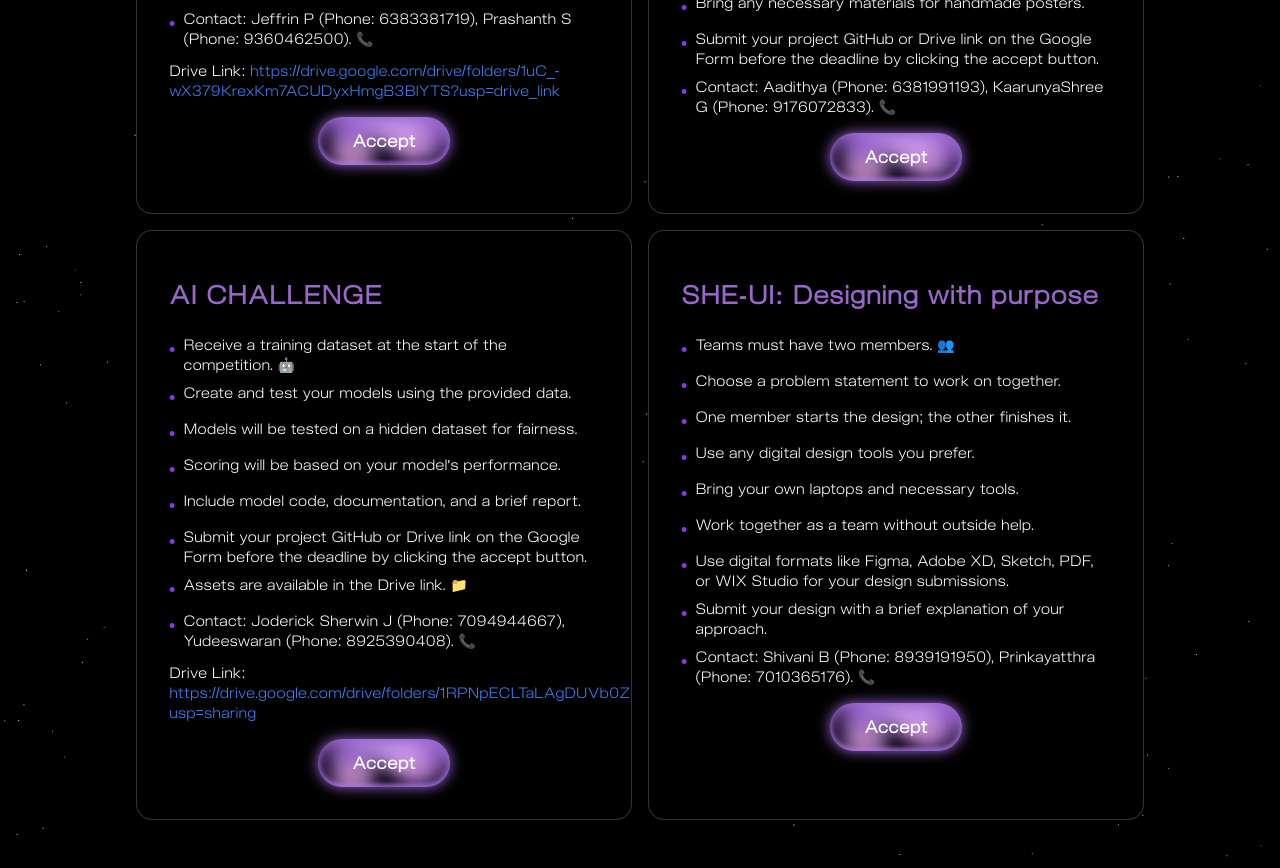
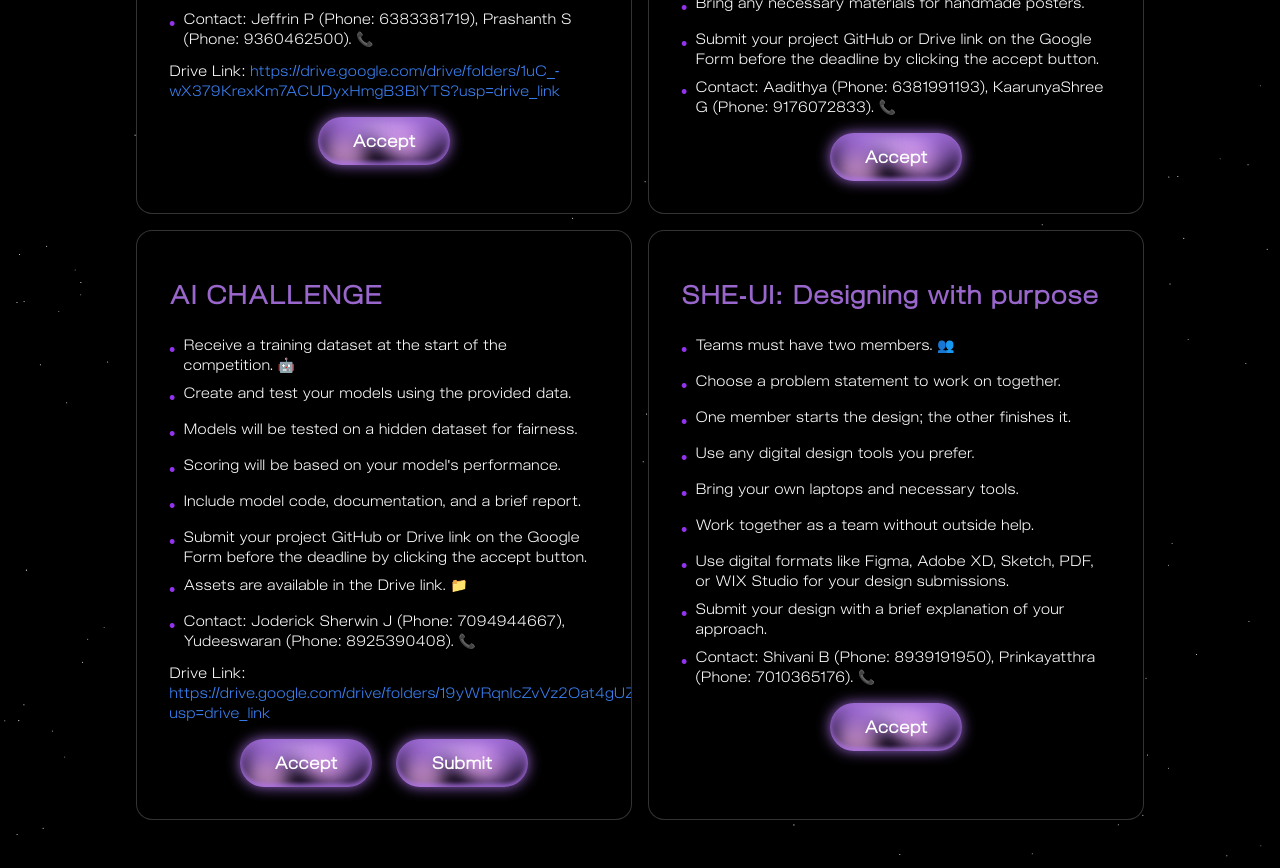
Before and after one commit to Prasanth-S7/intellexa, a Next.js app: page /guideline in a window 1280 px wide. Shown: the part 440-1308 px from the top of the page. Built offline with nearby package versions, Linux system fonts and the light colour scheme.

Commit message:
events link fix

```diff
--- a/src/components/guide.jsx
+++ b/src/components/guide.jsx
@@ -52,7 +52,7 @@ export const guidelines = [
             "Assets are available in the Drive link. 📁",
             "Contact: Joderick Sherwin J (Phone: 7094944667), Yudeeswaran (Phone: 8925390408). 📞"
         ],
-        "driveLink": "https://drive.google.com/drive/folders/1RPNpECLTaLAgDUVb0Zms6CtRJD8Ik8ZU?usp=sharing",
+        "driveLink": "https://drive.google.com/drive/folders/19yWRqnIcZvVz2Oat4gUZ6YFb3XgEppNL?usp=drive_link ",
         "registerLink": "https://forms.gle/eDFpAc52nk65SdPM8"
     },
     {
--- a/src/components/ui/card-hover-effect.jsx
+++ b/src/components/ui/card-hover-effect.jsx
@@ -91,7 +91,7 @@ export const HoverEffect = ({ items, className, isGuidelinePage }) => {
                                     )}
                                 </div>
                                 {item.registerLink && (
-                                    <div className="flex justify-center mt-4">
+                                    <div className="flex justify-center space-x-6 mt-4">
                                         <a
                                             href={item.registerLink}
                                             target="_blank"
@@ -99,6 +99,7 @@ export const HoverEffect = ({ items, className, isGuidelinePage }) => {
                                             className="uiverse"
                                         >
                                             <div className="wrapper flex items-center justify-center space-x-2 relative">
+                                                <div>
                                                     <span>Accept</span>
                                                     <div className="circle circle-12"></div>
                                                     <div className="circle circle-11"></div>
@@ -113,7 +114,35 @@ export const HoverEffect = ({ items, className, isGuidelinePage }) => {
                                                     <div className="circle circle-2"></div>
                                                     <div className="circle circle-1"></div>
                                                 </div>
+                                            </div>
                                         </a>
+                                        {item.title == "AI CHALLENGE" && (
+                                            <a
+                                                href="https://forms.gle/wWkLzMg4GZd63EDP9"
+                                                target="_blank"
+                                                rel="noopener noreferrer"
+                                                className="uiverse"
+                                            >
+                                                <div className="wrapper flex items-center justify-center space-x-2 relative">
+                                                    <div>
+                                                        <span>Submit</span>
+                                                        <div className="circle circle-12"></div>
+                                                        <div className="circle circle-11"></div>
+                                                        <div className="circle circle-10"></div>
+                                                        <div className="circle circle-9"></div>
+                                                        <div className="circle circle-8"></div>
+                                                        <div className="circle circle-7"></div>
+                                                        <div className="circle circle-6"></div>
+                                                        <div className="circle circle-5"></div>
+                                                        <div className="circle circle-4"></div>
+                                                        <div className="circle circle-3"></div>
+                                                        <div className="circle circle-2"></div>
+                                                        <div className="circle circle-1"></div>
+                                                    </div>
+                                                </div>
+                                            </a>
+                                        )
+                                        }
                                     </div>
                                 )}
                             </>
```
Lines whose indentation alone changed are shown as unchanged.
